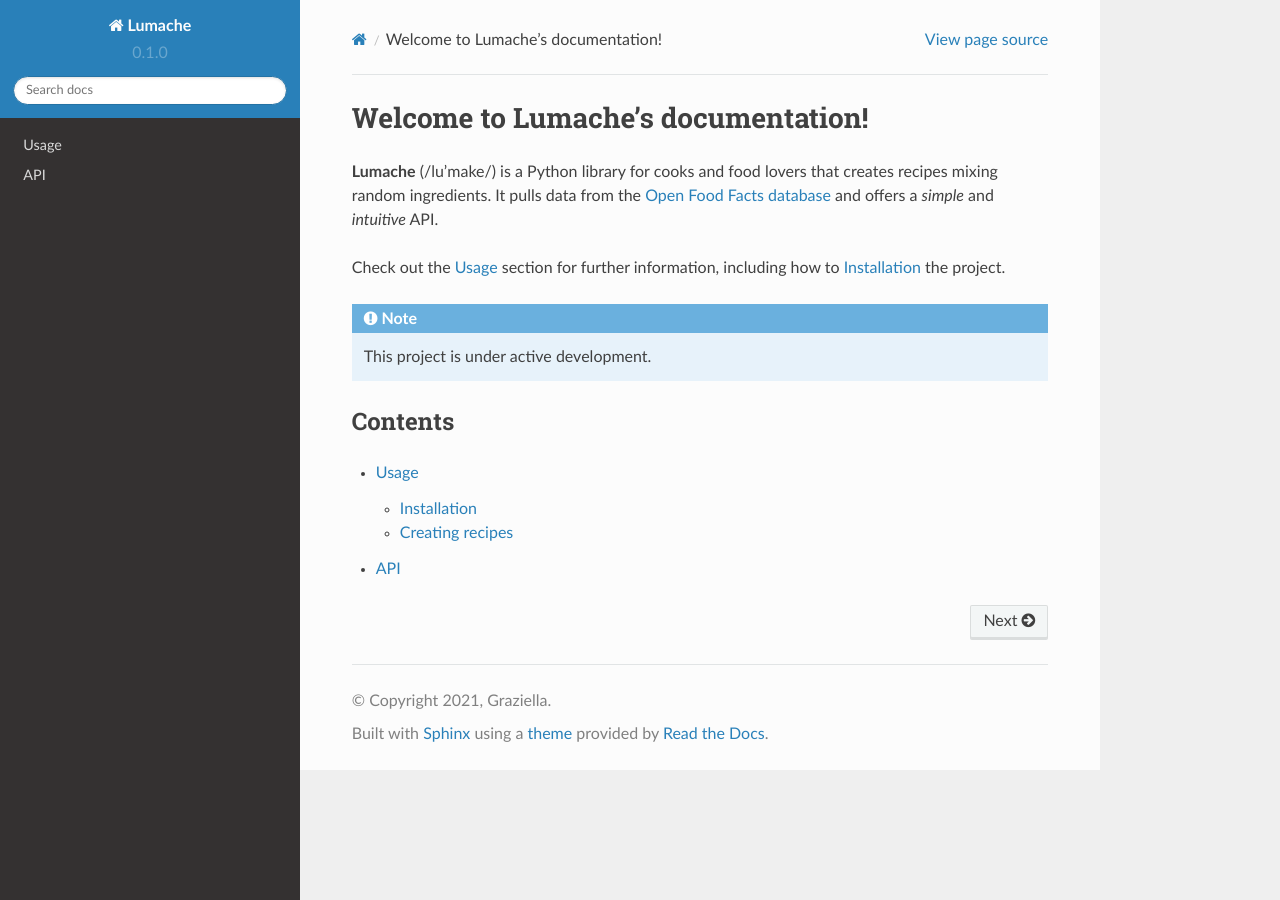
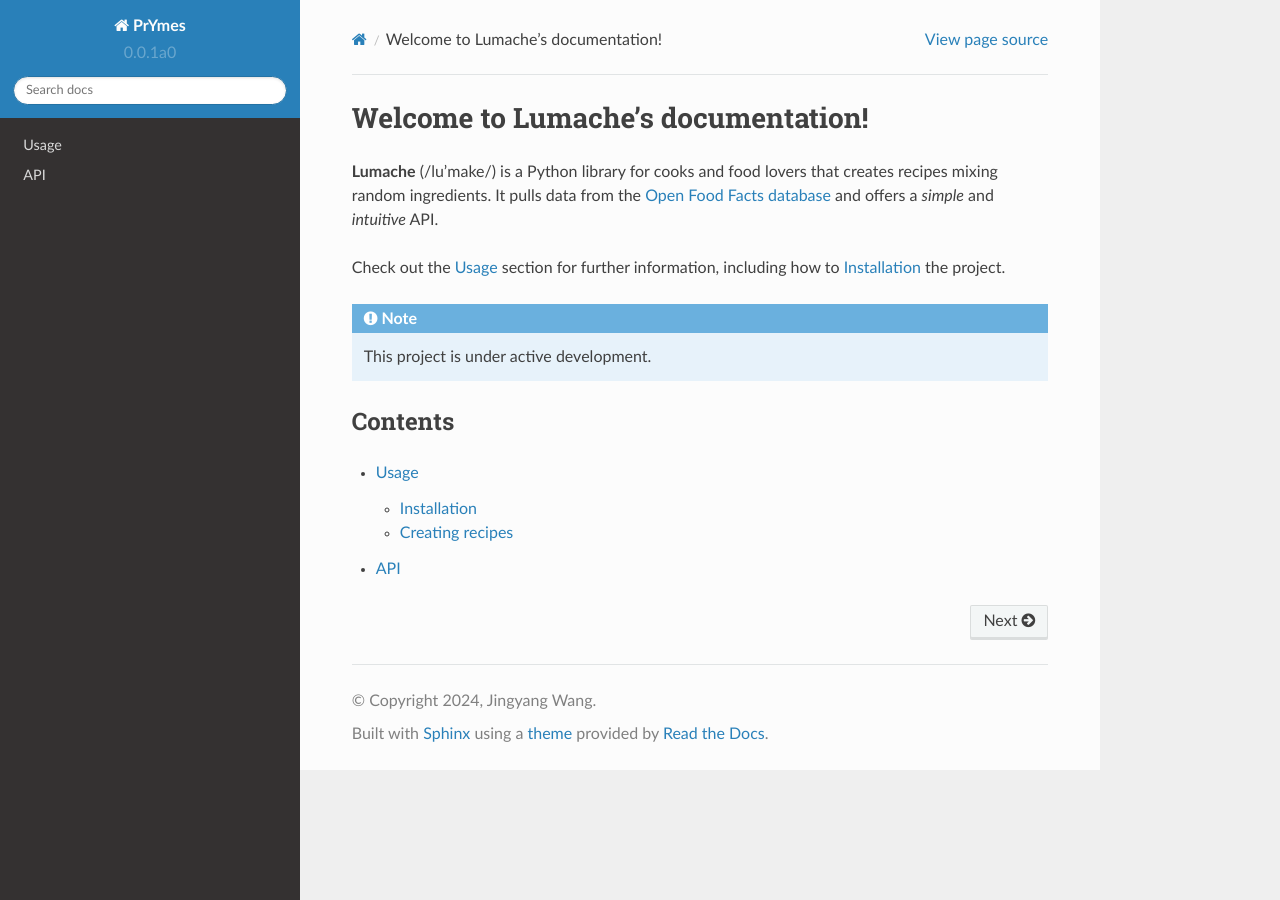
Before and after one commit to cyan-ice/prymes-docs, a Sphinx documentation site: the page built from docs/source/index.rst, in a window 1280 px wide. Built offline with Sphinx 7.4.7 and the Read the Docs theme 2.0.0, drawn with Linux system fonts in a browser that asks for light colours.

Commit message:
Update conf.py

```diff
--- a/docs/source/conf.py
+++ b/docs/source/conf.py
@@ -2,12 +2,12 @@
 
 # -- Project information
 
-project = 'Lumache'
-copyright = '2021, Graziella'
-author = 'Graziella'
+project = 'PrYmes'
+copyright = '2024, Jingyang Wang'
+author = 'Jingyang Wang'
 
-release = '0.1'
-version = '0.1.0'
+release = '0.0.1a0'
+version = '0.0.1a0'
 
 # -- General configuration
 
```
